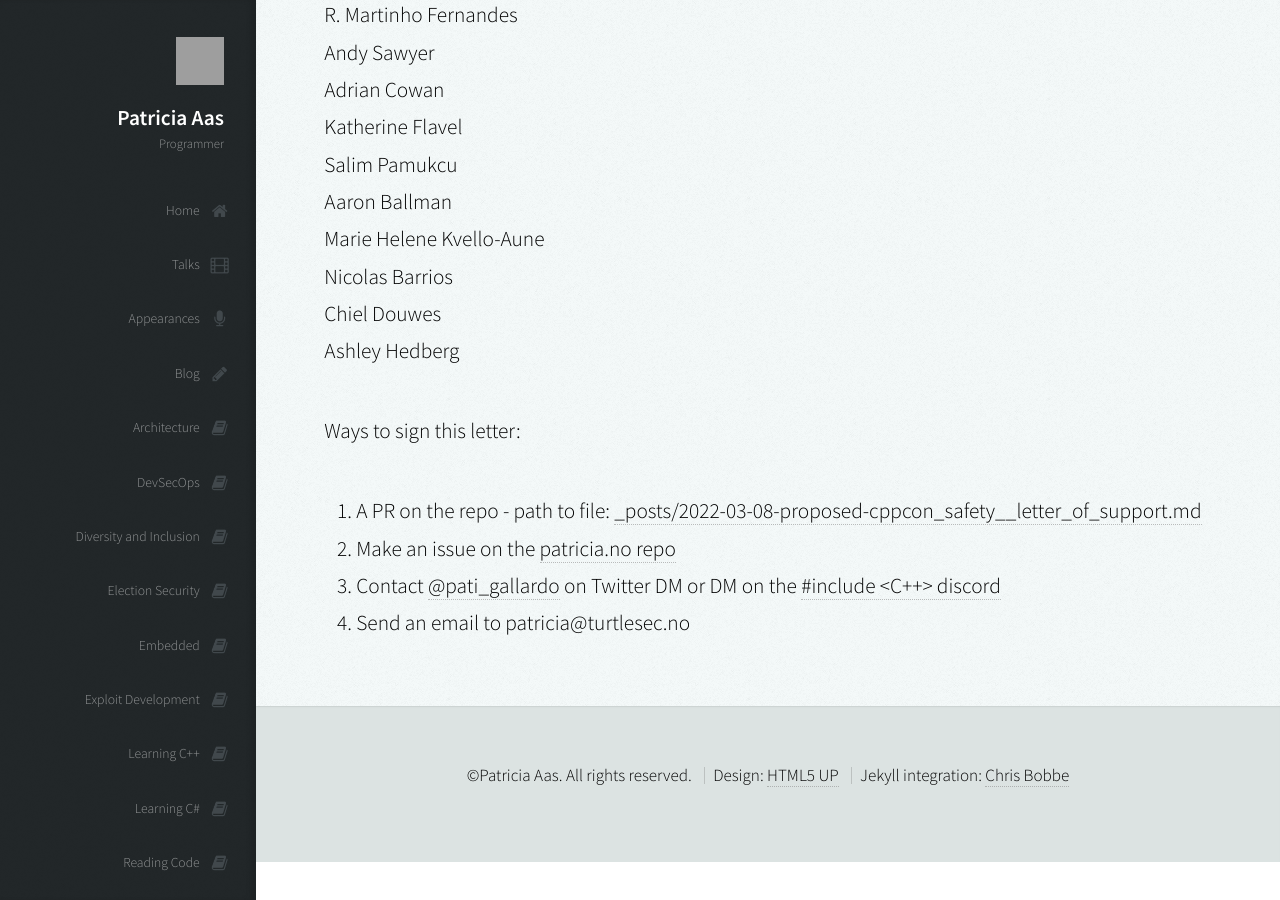
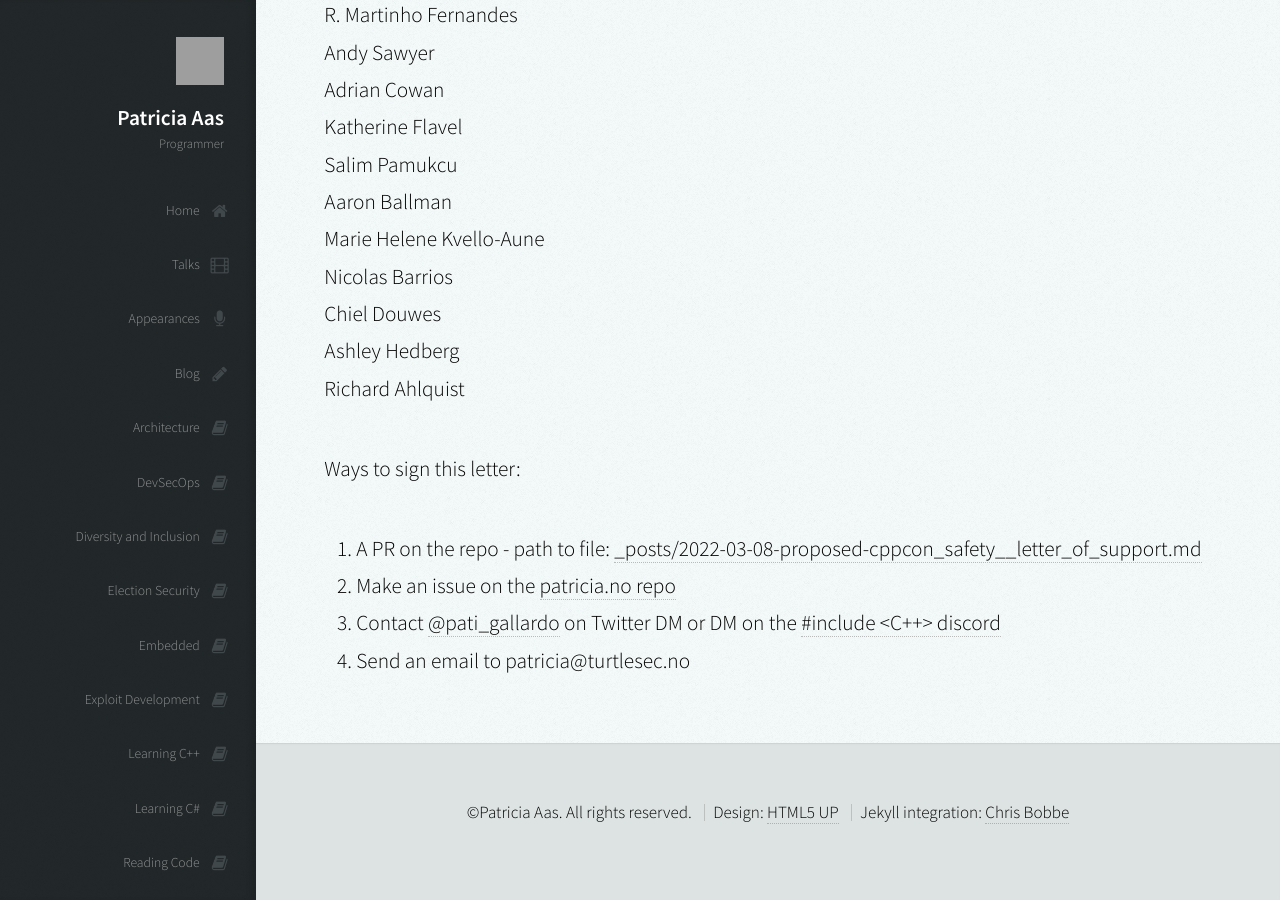
Before and after one commit to patricia-gallardo/patricia-gallardo.github.io, a Jekyll site: the page built from _posts/2022-03-08-proposed-cppcon_safety__letter_of_support.md, in a window 1280 px wide and 900 px high, scrolled down 5187 px. Built offline with Jekyll 4.4.1, drawn with Linux system fonts in a browser that asks for light colours; nearby versions of some CDN libraries; grey boxes are pictures that could not be loaded.

Commit message:
Update 2022-03-08-proposed-cppcon_safety__letter_of_support.md

```diff
--- a/_posts/2022-03-08-proposed-cppcon_safety__letter_of_support.md
+++ b/_posts/2022-03-08-proposed-cppcon_safety__letter_of_support.md
@@ -147,6 +147,7 @@ Marie Helene Kvello-Aune <br>
 Nicolas Barrios <br>
 Chiel Douwes <br>
 Ashley Hedberg <br>
+Richard Ahlquist <br>
 
 
 Ways to sign this letter:
```
